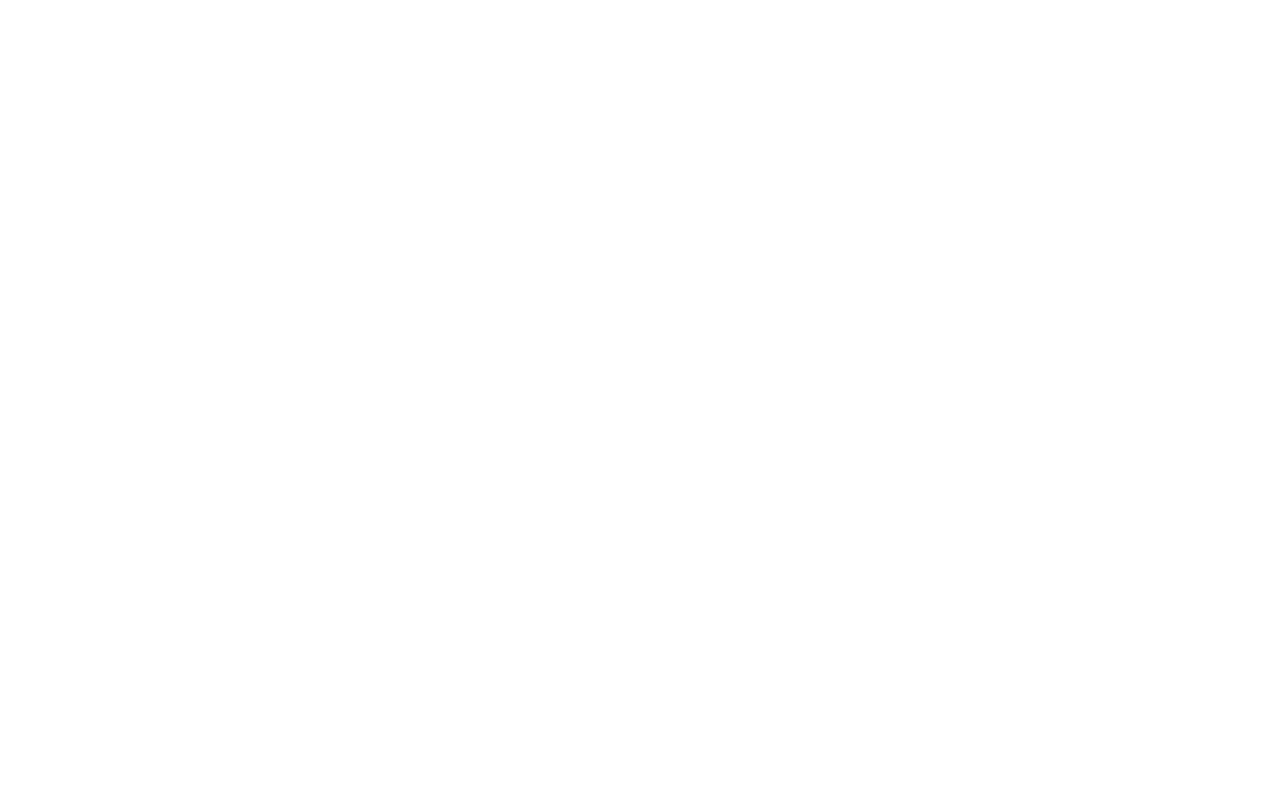
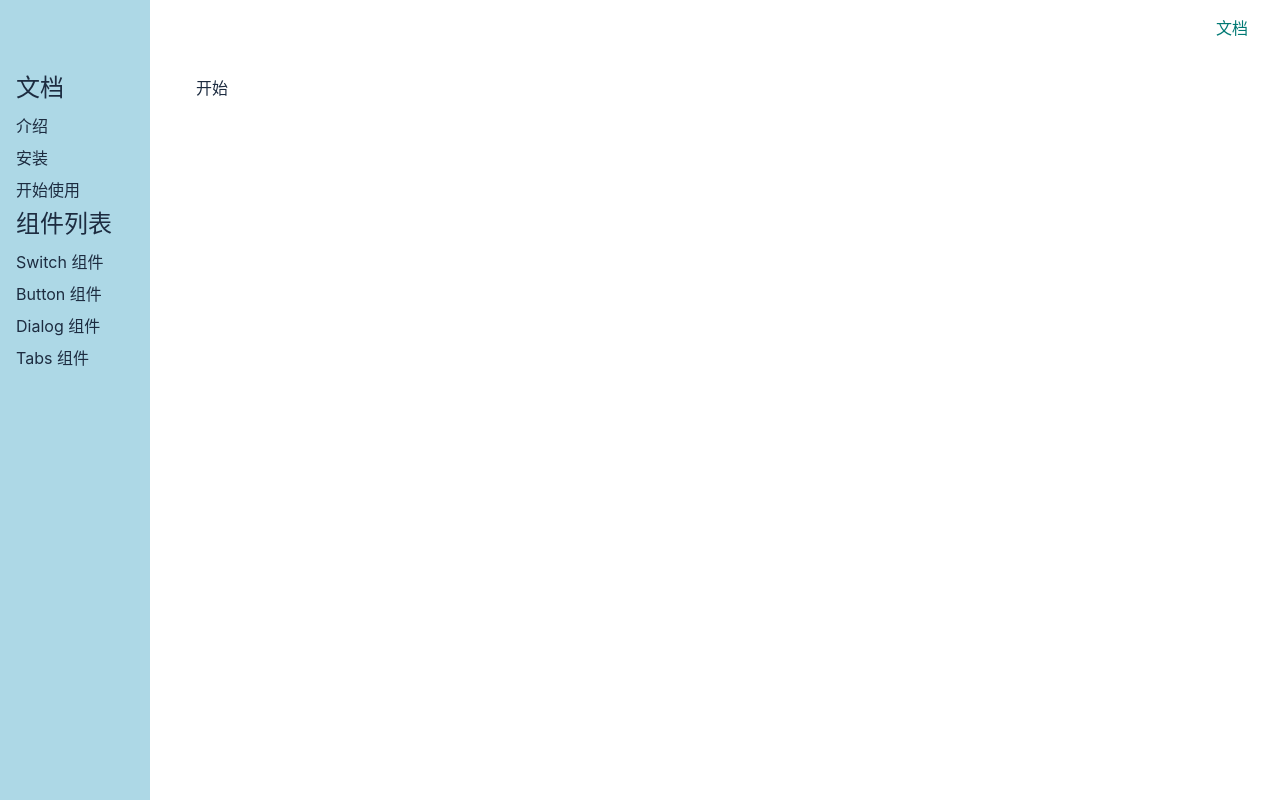
Before and after one commit to rourou1107/zao-UI, a Vue app: page /#/doc/get-started in a window 1280 px wide. Before the commit this address had no page. Built offline with nearby package versions, Linux system fonts and the light colour scheme.

Commit message:
创建三个新路由
Change-Id: If597bc29760554b3d44380f71cdbe0fd3ef25d2f

```diff
--- a/src/router.ts
+++ b/src/router.ts
@@ -6,6 +6,9 @@ import SwitchDemo from './components/SwitchDemo.vue'
 import ButtonDemo from './components/ButtonDemo.vue'
 import DialogDemo from './components/DialogDemo.vue'
 import TabsDemo from './components/TabsDemo.vue'
+import Intro from './views/Intro.vue'
+import Install from './views/Install.vue'
+import GetStarted from './views/GetStarted.vue'
 const history = createWebHashHistory()
 export const router = createRouter({
     history,
@@ -14,6 +17,9 @@ export const router = createRouter({
         { path: '/doc', component: Doc,
             children: [
                 { path: '', component: Default },
+                { path: 'intro', component: Intro },
+                { path: 'install', component: Install },
+                { path: 'get-started', component: GetStarted },
                 { path: 'switch', component: SwitchDemo },
                 { path: 'button', component: ButtonDemo },
                 { path: 'dialog', component: DialogDemo },
--- a/src/views/Doc.vue
+++ b/src/views/Doc.vue
@@ -4,6 +4,12 @@
             <Topnav class="nav" toggleMenuButtonVisible />
             <div class="content">
                 <aside v-if="asideVisible">
+                    <h2>文档</h2>
+                    <ol>
+                        <li><router-link to="/doc/intro">介绍</router-link></li>
+                        <li><router-link to="/doc/install">安装</router-link></li>
+                        <li><router-link to="/doc/get-started">开始使用</router-link></li>
+                    </ol>
                     <h2>组件列表</h2>
                     <ol>
                         <li><router-link to="/doc/switch">Switch 组件</router-link></li>
--- /dev/null
+++ b/src/views/GetStarted.vue
@@ -0,0 +1,3 @@
+<template>
+    <div>开始</div>
+</template>
--- /dev/null
+++ b/src/views/Install.vue
@@ -0,0 +1,3 @@
+<template>
+    <div>安装</div>
+</template>
--- /dev/null
+++ b/src/views/Intro.vue
@@ -0,0 +1,3 @@
+<template>
+    <div>介绍</div>
+</template>
```
